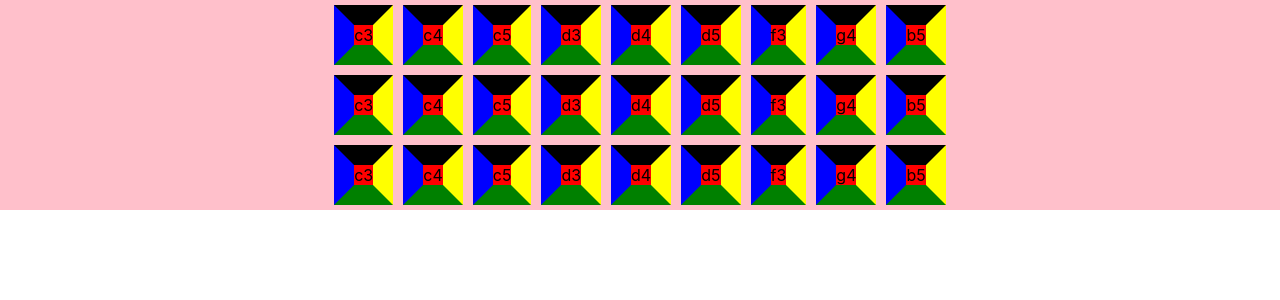
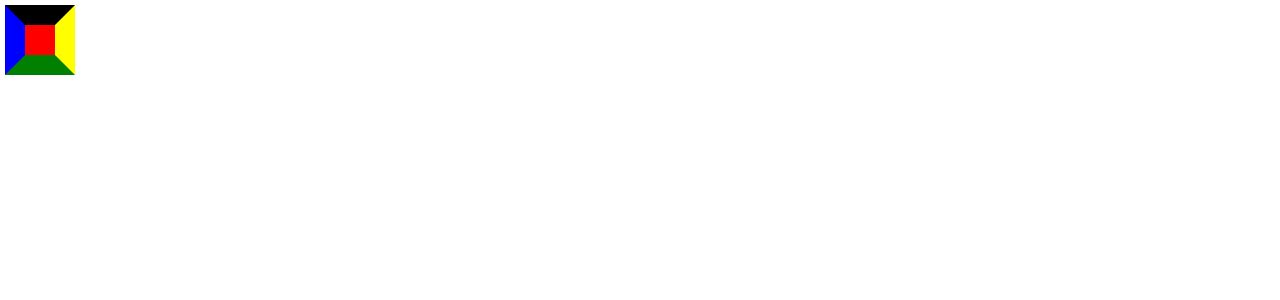
Before and after one commit to bend71/synthesizer, a React (Create React App) app: page / in a window 1280 px wide. Shown: the top 300 px of the page. Built offline with nearby package versions, Linux system fonts and the light colour scheme.

Commit message:
change to sequence

```diff
--- a/src/components/hexagon/hexagon.css
+++ b/src/components/hexagon/hexagon.css
@@ -3,17 +3,24 @@
     height: 100%;
 }
 
-.container {
+.inputContainer {
     background-color: pink;
     width: 100%;
     display: flex;
-    flex-flow: row nowrap;
+    flex-flow: column nowrap;
     justify-content: center;
 }
 
+.container {
+    display: flex;
+    width: 100%;
+    flex-flow: row nowrap;
+    align-items: center;
+}
+
 .box {
-    max-width: 100%;
-    height: 100%;
+    width: 30px;
+    height: 30px;
     border-top: 20px solid black;
     border-left: 20px solid blue;
     border-right: 20px solid yellow;
--- a/src/components/synth.js
+++ b/src/components/synth.js
@@ -1,22 +1,24 @@
-import React from 'react';
+import React, { useState } from 'react';
 import * as Tone from 'tone';
 import './hexagon/hexagon.css';
 
 function Synthesizer() {
 
-    let allNote = [["c3", "4n"], ["c4", "8n"], ["c5", "16n"], ["d3", "4n"], ["d4", "8n"], ["d5", "16n"], ["f3", "4n"], ["g4", "8n"], ["b5", "16n"]]
-    // Tone.Transport.start();
 
-
-    function note(event, note, length) {
+    function note(event) {
         event.preventDefault();
         //create a synth and connect it to the main output (your speakers)
         const synth = new Tone.Synth().toDestination();
 
         //play a middle 'C' for the duration of an 8th note
-        synth.triggerAttackRelease(note, length);
+        const seq = new Tone.Sequence((time, note) => {
+            synth.triggerAttackRelease(note, 0.1, time);
+
+        }, ["C3", ["B2", "C2", "B3"], "F4", "F3"]).start(0);
+        Tone.Transport.start();
 
     }
+
 
     // function sequence(event, note, length) {
     //     event.preventDefault();
@@ -32,22 +34,9 @@ function Synthesizer() {
     return (
         <div className="body">
         <div className="container">
-            {allNote.map((notes, index) =>
-            <div  className="box" key={index} onClick={event => note(event, notes[0], notes[1])}>{notes[0]}</div>
-            )}
-            {/* <button onClick={event => sequence(event)}>sequence</button> */}
-        </div>
-        <div className="container">
-            {allNote.map((notes, index) =>
-            <div  className="box" key={index} onClick={event => note(event, notes[0], notes[1])}>{notes[0]}</div>
-            )}
-            {/* <button onClick={event => sequence(event)}>sequence</button> */}
-        </div>
-        <div className="container">
-            {allNote.map((notes, index) =>
-            <div  className="box" key={index} onClick={event => note(event, notes[0], notes[1])}>{notes[0]}</div>
-            )}
-            {/* <button onClick={event => sequence(event)}>sequence</button> */}
+            <div  className="box" onClick={event => note(event)}>
+            </div>
+
         </div>
         </div>
     )
```
